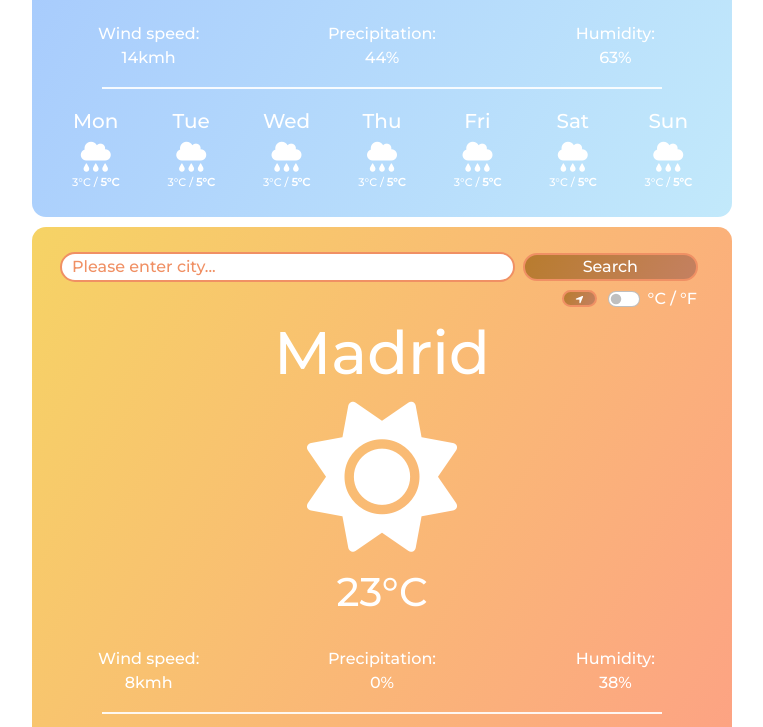
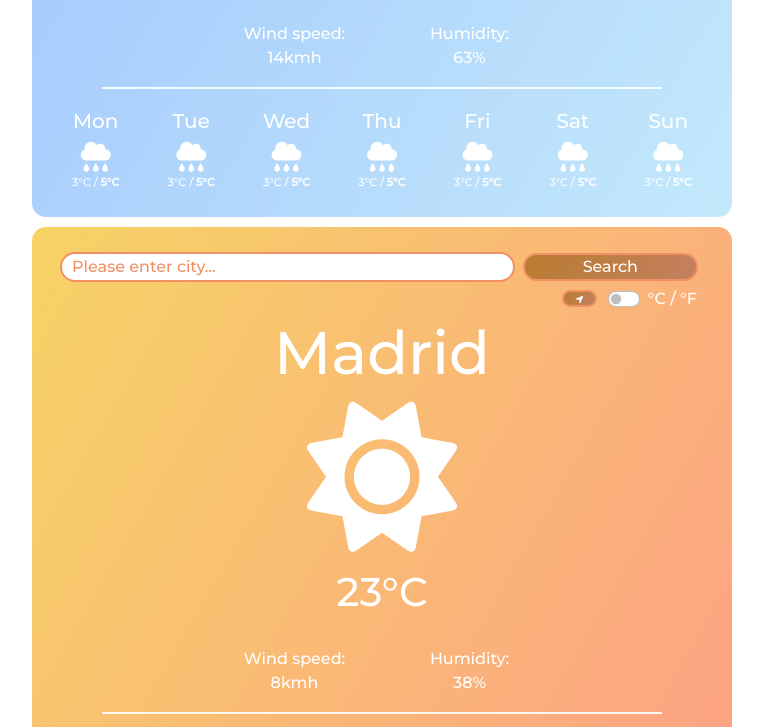
Before and after one commit to fcaud/Weather-app--module-2-, a plain HTML site: page index.html in a window 1280 px wide. Shown: the part 473-1200 px from the top of the page, without its empty margins (258-1021 px from the left). Drawn offline with nearby package versions, Linux system fonts and the light colour scheme.

Commit message:
Removal of precipitation data placeholder
Precipitation data not in api being used

```diff
--- a/index.html
+++ b/index.html
@@ -69,17 +69,14 @@
             <span class="temp-num">3</span>°C
           </div>
           <div class="row extra-stats">
+            <div class="col"></div>
             <div class="col">
               <p class="p-wind">Wind speed:<br /><span>14</span>kmh</p>
             </div>
             <div class="col">
-              <p class="p-precipitation">
-                Precipitation:<br /><span>44</span>%
-              </p>
-            </div>
-            <div class="col">
               <p class="p-humidity">Humidity:<br /><span>63</span>%</p>
             </div>
+            <div class="col"></div>
           </div>
           <hr />
         </div>
@@ -197,15 +194,14 @@
             <span class="temp-num">23</span>°C
           </div>
           <div class="row extra-stats">
+            <div class="col"></div>
             <div class="col">
               <p class="p-wind">Wind speed:<br /><span>8</span>kmh</p>
             </div>
             <div class="col">
-              <p class="p-precipitation">Precipitation:<br /><span>0</span>%</p>
-            </div>
-            <div class="col">
               <p class="p-humidity">Humidity:<br /><span>38</span>%</p>
             </div>
+            <div class="col"></div>
           </div>
           <hr />
         </div>
```
